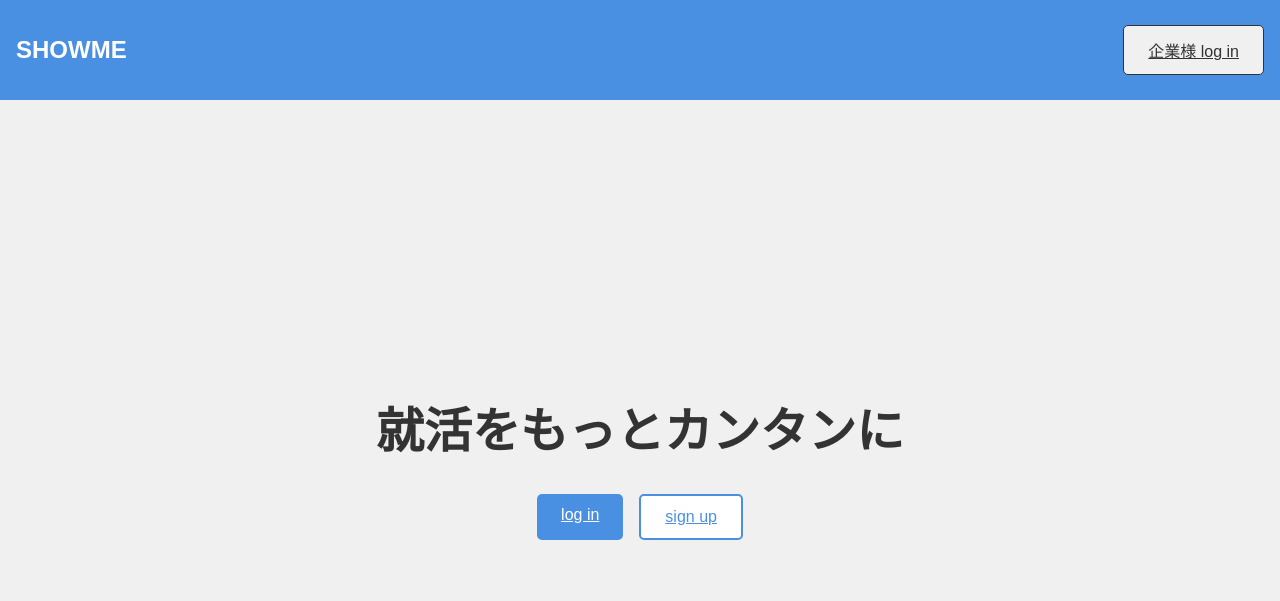
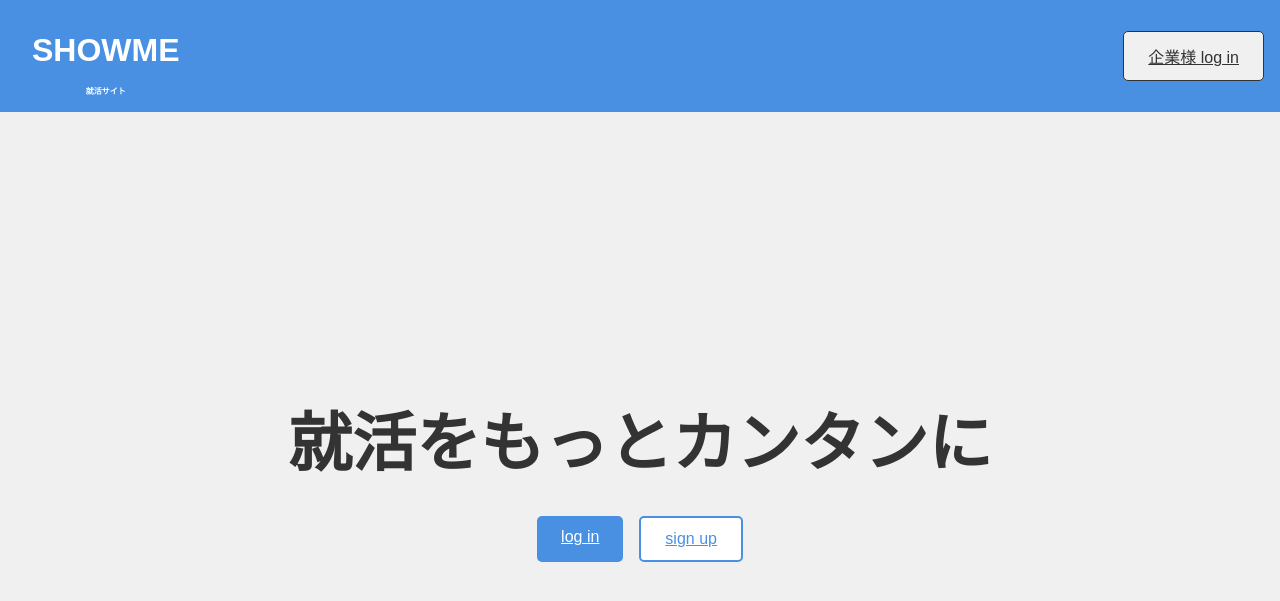
Before and after one commit to KaiMiyazawa/DIS24-Team-B, a Flask app: page / in a window 1280 px wide. Shown: the top 601 px of the page. Run offline with Flask 3, Linux system fonts and the light colour scheme.

Commit message:
fix last

```diff
--- a/templates/index.html
+++ b/templates/index.html
@@ -31,10 +31,14 @@
             padding: 2rem;
         }
         h1 {
-            font-size: 3rem;
+            font-size: 4rem;
             margin-bottom: 2rem;
             text-align: center;
             color: #333;
+        }
+        h2 {
+            font-size: 2rem;
+            margin: 1rem;
         }
         .buttons {
             display: flex;
@@ -65,11 +69,25 @@
         .button:hover {
             opacity: 0.8;
         }
+        .logos {
+            /* 垂直に並べる */
+            display: flex;
+            flex-direction: column;
+            align-items: center;
+        }
+        h6 {
+            font-size: 0.5rem;
+            margin: 0;
+            padding: 0;
+        }
     </style>
 </head>
 <body>
     <header>
-        <h2>SHOWME</h2>
+        <div class="logos">
+            <h2>SHOWME</h2>
+            <h6>就活サイト</h6>
+        </div>
         <a href="/company/" class="button button-company">企業様 log in</a>
     </header>
     <main>
--- a/templates/student_list.html
+++ b/templates/student_list.html
@@ -46,7 +46,7 @@
                 <span>マッチ度の理由: {{ student['reason'] }}</span>
                 {% endif %}
             </div>
-            <button class="scout-button" type="button" onclick="sendScout(this, '{{ student['name'] }}')">スカウトを送る</button>
+            <button class="scout-button" type="button" onclick="sendScout(this, '{{ student['name'] }}')">スカウトする</button>
         </div>
         {% endfor %}
     </form>
```
Also changed, not shown: templates/listup.html (+1 -43 lines), data/tweets.db.
